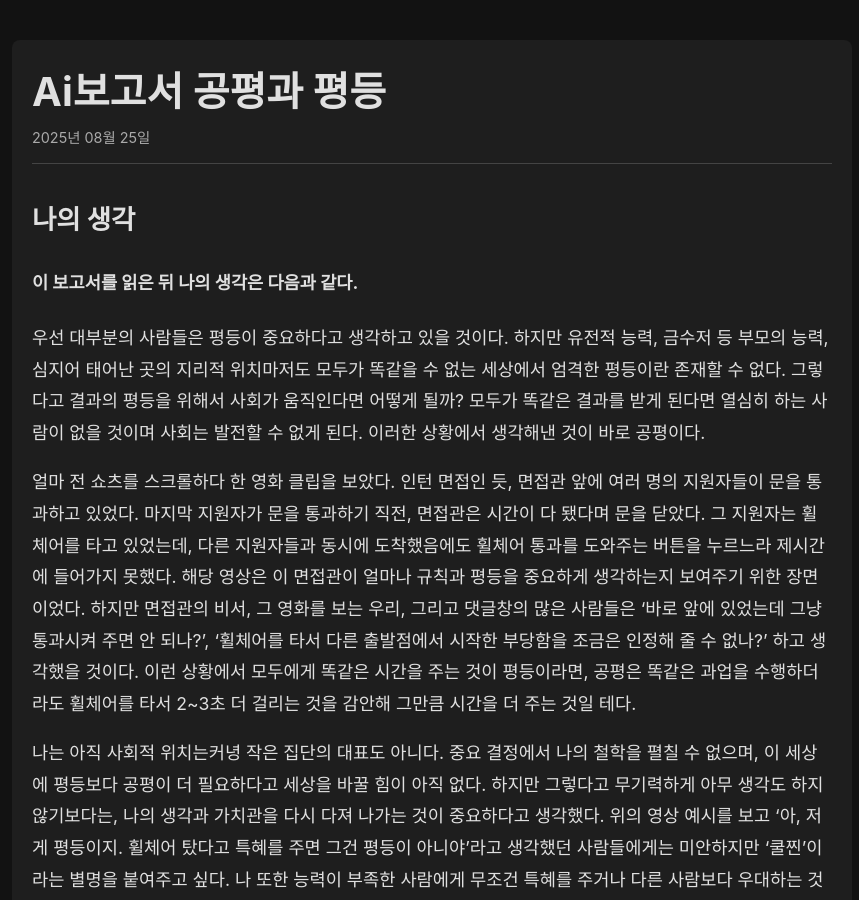
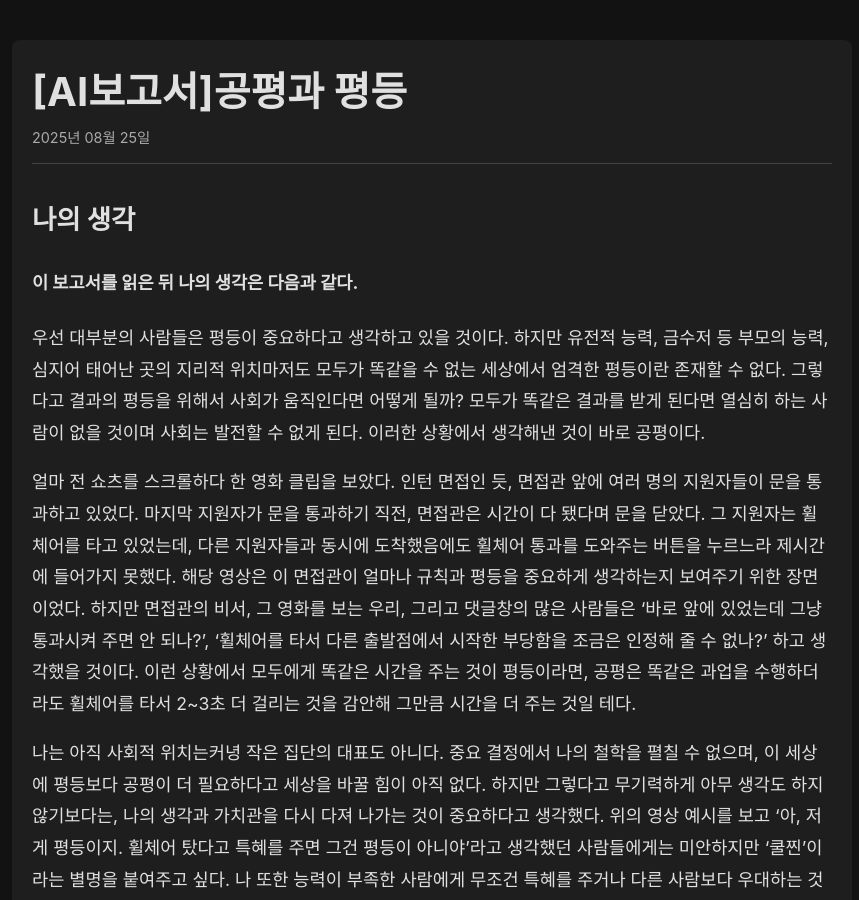
Before and after one commit to hojun313/hojun313.github.io, a Jekyll site: the page built from _posts/1. 새로운/블로그/2025-08-25-AI보고서-공평과 평등.md, in a window 1280 px wide and 900 px high. Shown: the whole window, without its empty margins (208-1067 px from the left). Built offline with Jekyll 4.4.1, drawn with Linux system fonts in a browser that asks for light colours; our own code applies the rules of GitHub Pages for plain Markdown files; part of the change alters nothing that is shown.

```diff
--- a/_posts/1. 새로운/블로그/2025-08-25-AI보고서-공평과 평등.md
+++ b/_posts/1. 새로운/블로그/2025-08-25-AI보고서-공평과 평등.md
@@ -1,3 +1,16 @@
+---
+title: "[AI보고서]공평과 평등"
+date: 2025-08-25
+categories:
+  - AI보고서
+  - Thoughts
+tags:
+  - 공평
+  - 평등
+  - 보고서
+summary: AI 기술의 발전 속에서 공평과 평등의 가치를 어떻게 지켜나갈 것인지에 대한 고찰
+---
+
 # 나의 생각
 #### 이 보고서를 읽은 뒤 나의 생각은 다음과 같다.
 우선 대부분의 사람들은 평등이 중요하다고 생각하고 있을 것이다. 하지만 유전적 능력, 금수저 등 부모의 능력, 심지어 태어난 곳의 지리적 위치마저도 모두가 똑같을 수 없는 세상에서 엄격한 평등이란 존재할 수 없다. 그렇다고 결과의 평등을 위해서 사회가 움직인다면 어떻게 될까? 모두가 똑같은 결과를 받게 된다면 열심히 하는 사람이 없을 것이며 사회는 발전할 수 없게 된다. 이러한 상황에서 생각해낸 것이 바로 공평이다.
```
